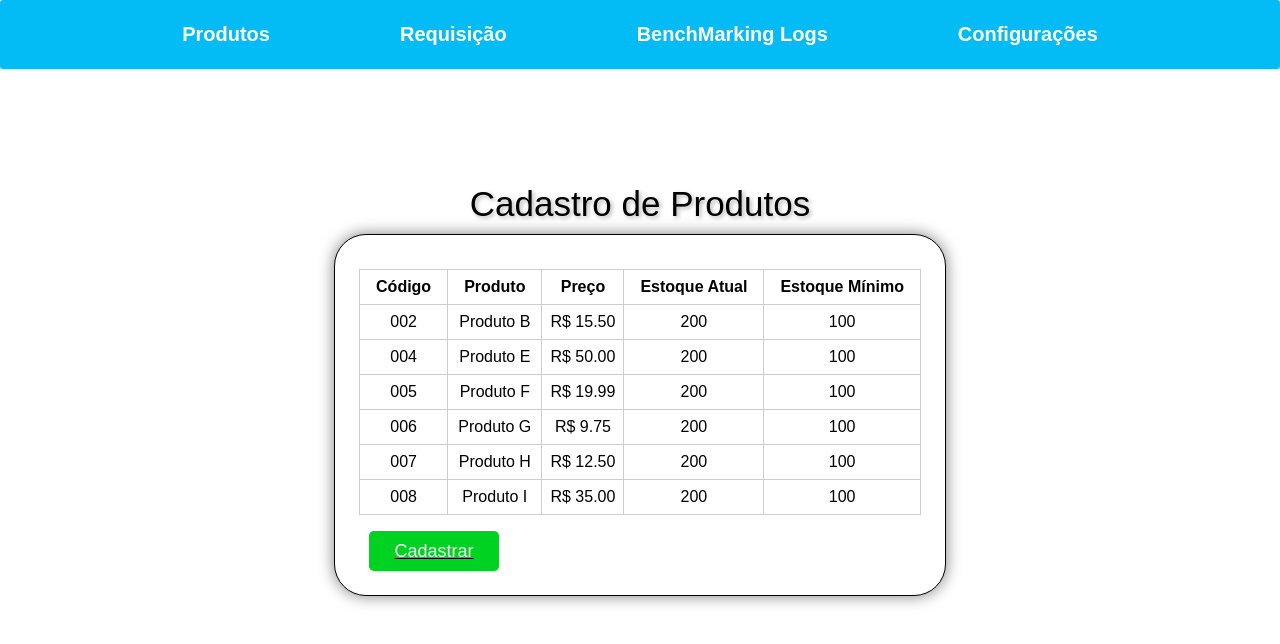
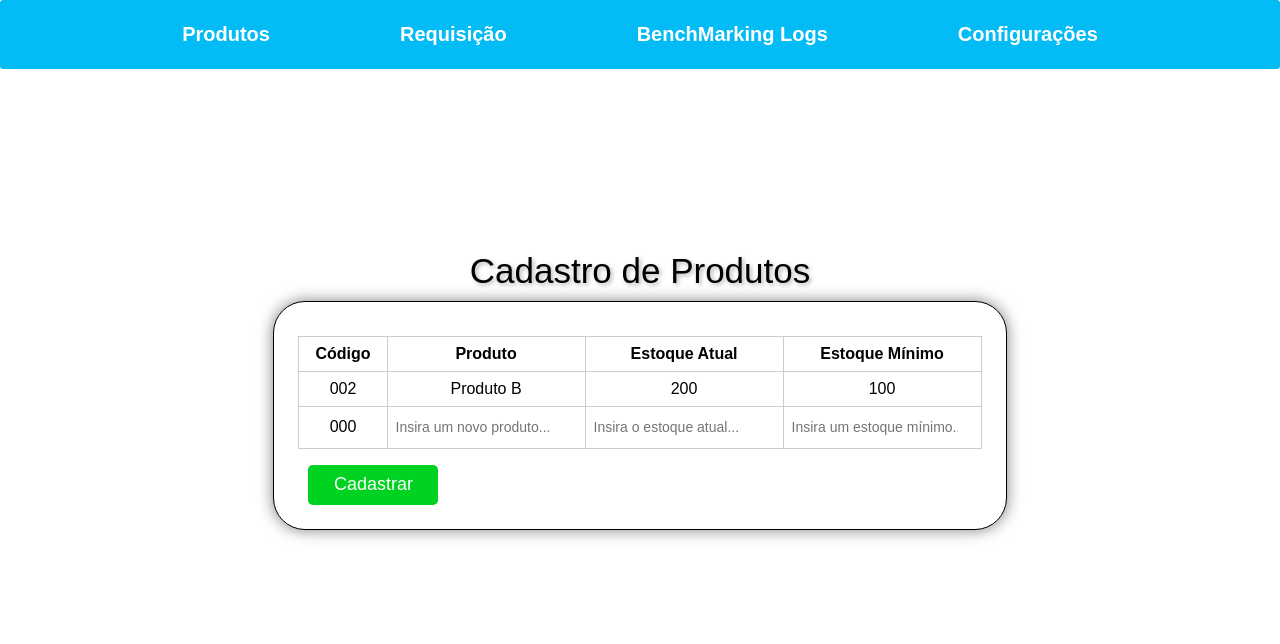
Before and after one commit to Aislann/AlmoxarifadoInteligente, a React (Vite) app: page /CadastroProdutos in a window 1280 px wide. Shown: the top 644 px of the page. Built offline with nearby package versions, Linux system fonts and the light colour scheme.

Commit message:
Add files via upload

```diff
--- /dev/null
+++ b/src/components/Produtos/CadastroProd.css
@@ -0,0 +1,9 @@
+.addProduto{
+    outline: none;
+    font-size: 14px;
+    border: none;
+}
+
+.cad{
+    text-decoration: none;
+}
--- a/src/components/Produtos/CadastroProduto.jsx
+++ b/src/components/Produtos/CadastroProduto.jsx
@@ -2,6 +2,7 @@ import React, {useState} from 'react';
 import { Link } from 'react-router-dom';
 import './Gestao.css';
 import NavbarLinks from '../Navbar/NavbarLinks';
+import './CadastroProd.css';
 
 const CadastroProdutos = () => {
     const [menuAberto, setMenuAberto] = useState(false);
@@ -24,61 +25,27 @@ const CadastroProdutos = () => {
             <tr>
                 <th>Código</th>
                 <th>Produto</th>
-                <th>Preço</th>
                 <th>Estoque Atual</th>
                 <th>Estoque Mínimo</th>
             </tr>
+
             <tr>
                 <td>002</td>
                 <td>Produto B</td>
-        <td>R$ 15.50</td>
                 <td>200</td>
                 <td>100</td>
             </tr>
 
             <tr>
-        <td>004</td>
-        <td>Produto E</td>
-        <td>R$ 50.00</td>
-        <td>200</td>
-        <td>100</td>
-    </tr>
-
-    <tr>
-        <td>005</td>
-        <td>Produto F</td>
-        <td>R$ 19.99</td>
-        <td>200</td>
-        <td>100</td>
-    </tr>
-
-    <tr>
-        <td>006</td>
-        <td>Produto G</td>
-        <td>R$ 9.75</td>
-        <td>200</td>
-        <td>100</td>
-    </tr>
-
-    <tr>
-        <td>007</td>
-        <td>Produto H</td>
-        <td>R$ 12.50</td>
-        <td>200</td>
-        <td>100</td>
-    </tr>
-
-    <tr>
-        <td>008</td>
-        <td>Produto I</td>
-        <td>R$ 35.00</td>
-        <td>200</td>
-        <td>100</td>
+            <td>000</td>
+            <td><input type="text" className='addProduto' placeholder='Insira um novo produto...'/></td>
+            <td><input type="number" className='addProduto' placeholder='Insira o estoque atual...'/></td>
+            <td><input type="number" className='addProduto' placeholder='Insira um estoque mínimo...'/></td>
             </tr>
 
           </table>
-          <Link to={"/GestaoProdutos"} >
-          <button id='BtnInserirItens'>Cadastrar</button>
+          <Link className='cad' to={"/GestaoProdutos"} >
+          <button className='btn-addProd' id='BtnInserirItens'>Cadastrar</button>
           </Link>
           </div>
         </div>
```
Lines whose indentation alone changed are shown as unchanged.
